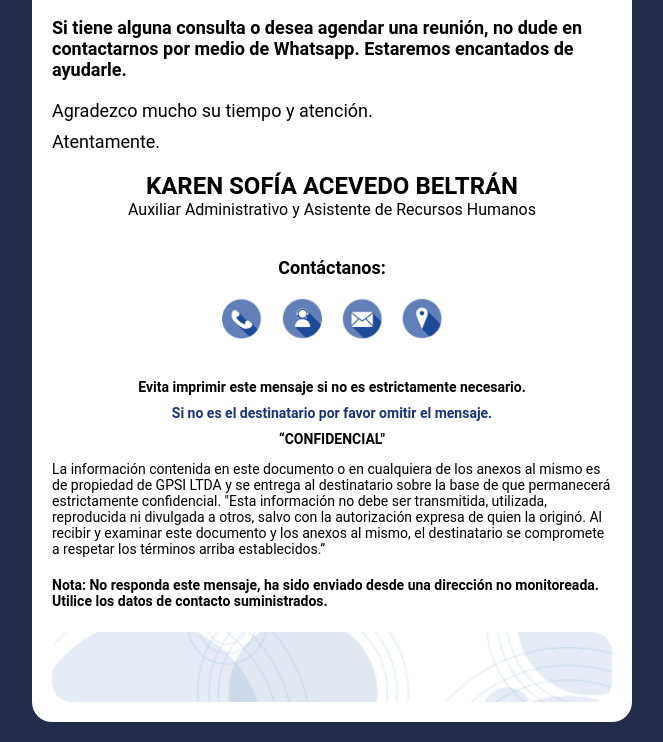
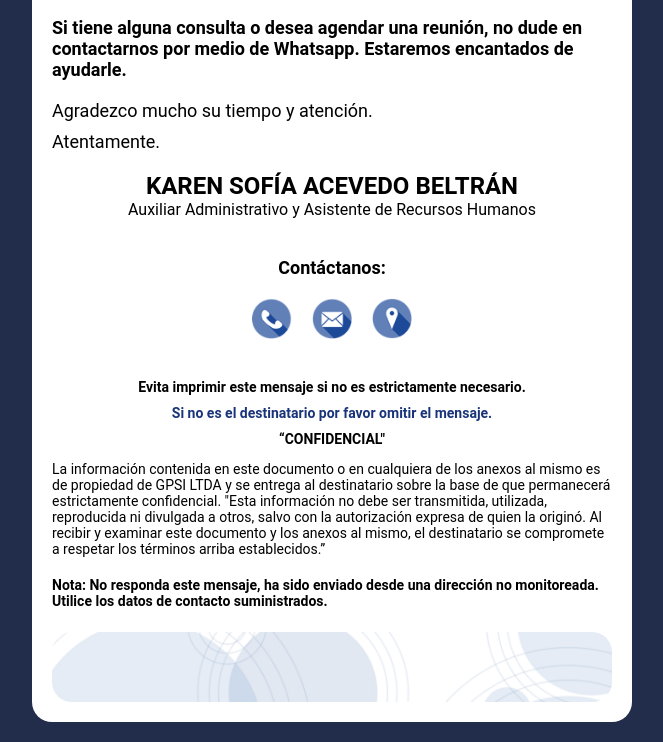
Before and after one commit to melanyalexandra2122-art/hostingplantilla, a plain HTML site: page index.html in a window 1280 px wide. Shown: the part 632-1374 px from the top of the page, without its empty margins (308-971 px from the left). Drawn offline with Linux system fonts and the light colour scheme.

Commit message:
Add files via upload

```diff
--- a/index.html
+++ b/index.html
@@ -111,11 +111,7 @@
                                         <img src="undefined.png" alt="WhatsApp" style="display:block; width:40px;">
                                     </a>
                                 </td>
-                                <td>
-                                    <a  target="_blank">
-                                        <img src="¿Necesitas ayuda con INTEGRIN_.png" style="display:block; width:40px;">
-                                    </a>
-                                </td>
+
                                 <td>
                                     <a href="https://teams.live.com/l/message/19:uni01_qucqm4kgp6o6tzn7aijijk2xsyudt7hv5w3adhndi6qhx6bzd64q@thread.v2/1764597232343?context=%7B%22contextType%22%3A%22chat%22%7D"
                                     target="_blank">
@@ -123,7 +119,7 @@
                                     </a>
                                 </td>
                                 <td>
-                                    <a href="Cra. 58b Bis #128B-50, Suba, Bogotá"
+                                    <a href="https://www.google.com/maps/place/GPSI+LTDA/@4.7173758,-74.0730749,17z/data=!4m6!3m5!1s0x8e3f852499c8f5d1:0x67f4d85ec31648cb!8m2!3d4.7175836!4d-74.0703823!16s%2Fg%2F11hd57b_bp?entry=ttu&g_ep=EgoyMDI1MTEyMy4xIKXMDSoASAFQAw%3D%3D"
                                     target="_blank">
                                         <img src="Conoce nuestra ubicación.png" style="display:block; width:40px;">
                                     </a>
```
